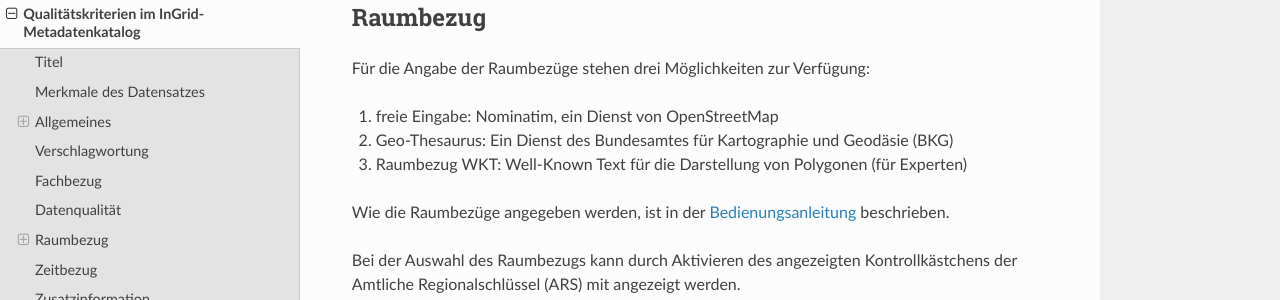
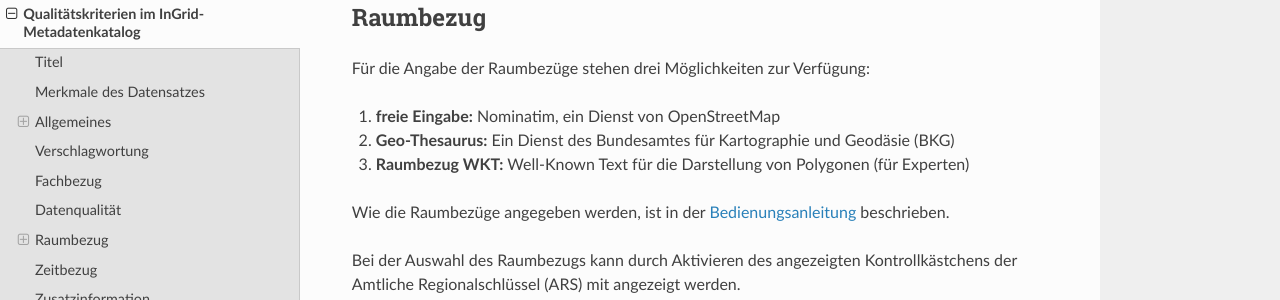
Before and after one commit to tomiwo/ingrid-mdk-st-high-quality-metadata, a Sphinx documentation site: the page built from docs/qualitaetsmanagement/metadatenschema-ige.rst, in a window 1280 px wide and 900 px high, scrolled down 2751 px. Shown: the part 151-451 px from the top of the window. Built offline with Sphinx 7.4.7 and the Read the Docs theme 3.1.0, drawn with Linux system fonts in a browser that asks for light colours.

```diff
--- a/docs/qualitaetsmanagement/metadatenschema-ige.rst
+++ b/docs/qualitaetsmanagement/metadatenschema-ige.rst
@@ -96,9 +96,9 @@ Raumbezug
 
 Für die Angabe der Raumbezüge stehen drei Möglichkeiten zur Verfügung:
 
-1. freie Eingabe: Nominatim, ein Dienst von OpenStreetMap
-2. Geo-Thesaurus: Ein Dienst des Bundesamtes für Kartographie und Geodäsie (BKG)
-3. Raumbezug WKT: Well-Known Text für die Darstellung von Polygonen (für Experten)
+1. **freie Eingabe:** Nominatim, ein Dienst von OpenStreetMap
+2. **Geo-Thesaurus:** Ein Dienst des Bundesamtes für Kartographie und Geodäsie (BKG)
+3. **Raumbezug WKT:** Well-Known Text für die Darstellung von Polygonen (für Experten)
 
 Wie die Raumbezüge angegeben werden, ist in der `Bedienungsanleitung <https://metaver-bedienungsanleitung.readthedocs.io/de/latest/ingrid-editor/erfassung/erfassung-metadaten.html#abschnitt-raumbezug>`_ beschrieben.
 
```
